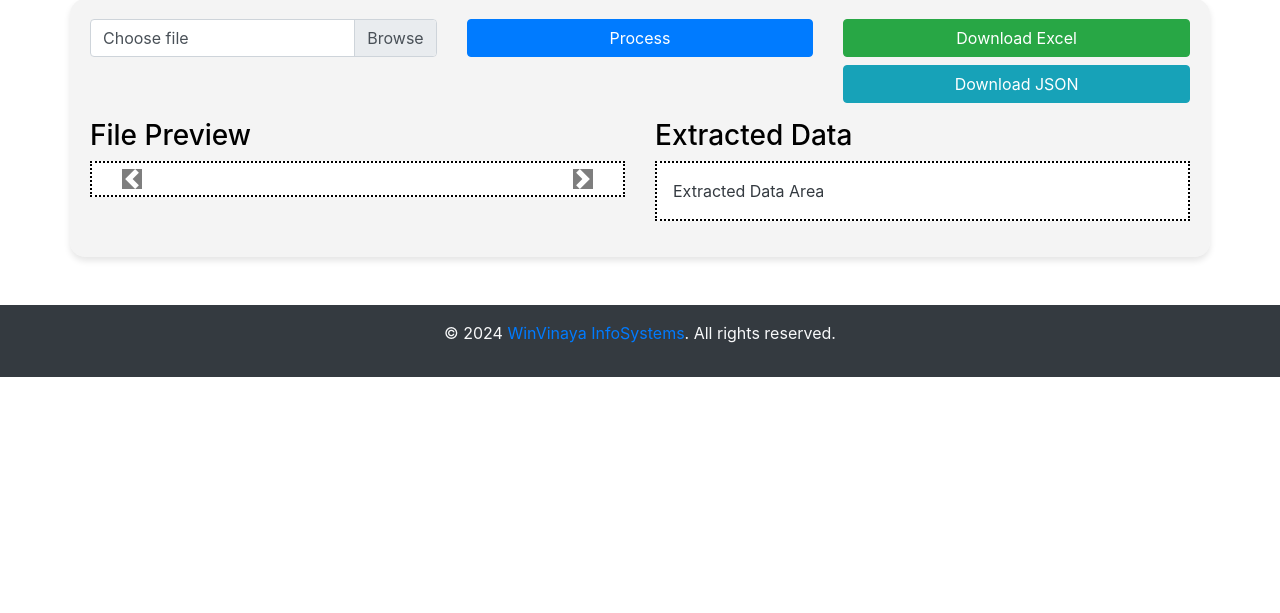
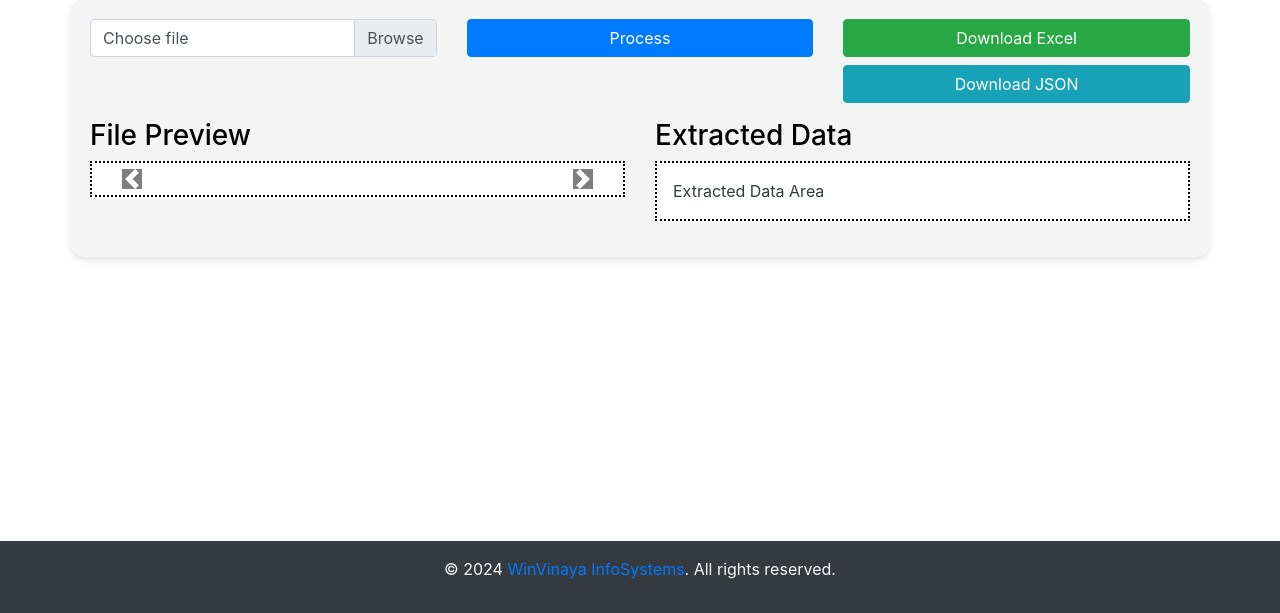
Before and after one commit to daran6255/IEE_Backend, a Flask app: page / in a window 1280 px wide. Shown: the part 187-800 px from the top of the page. Run offline with Flask 3, Linux system fonts and the light colour scheme; some libraries are stand-ins or nearby versions.

Commit message:
Footer fixed

```diff
--- a/src/frontend/static/style.css
+++ b/src/frontend/static/style.css
@@ -19,10 +19,13 @@ body {
 
 .footer {
   background: rgba(0, 0, 0, 0.7);
-  color: white;
-  /* position: fixed; */
+  color: #fff; /* Light text color */
+  text-align: center;
+  padding: 10px;
+  position: fixed;
+  bottom: 0;
+  width: 100%;
 }
-
 .dotted-border {
   border: 2px dotted #000000 !important;
   padding: 10px;
```
